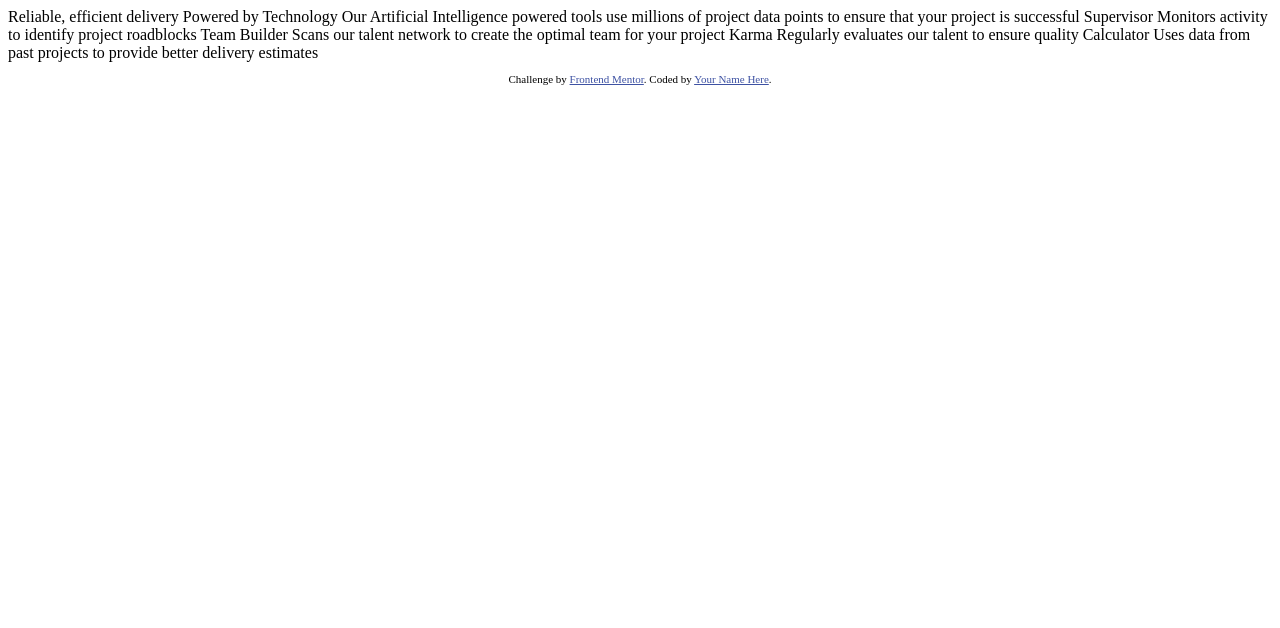
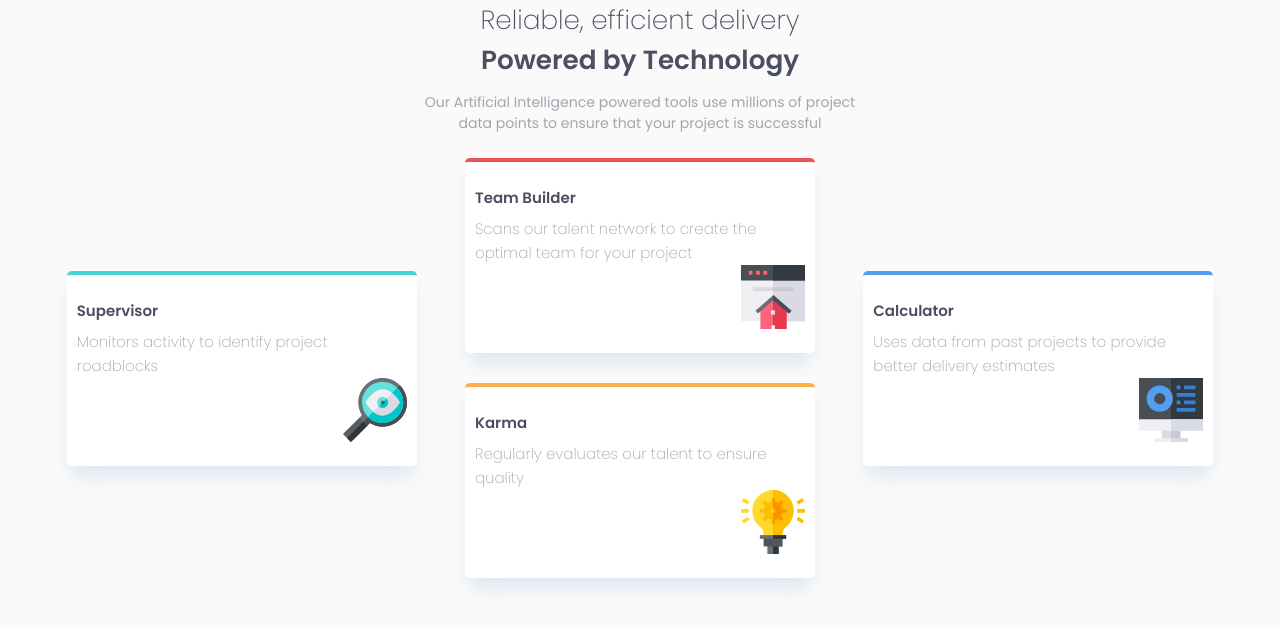
Before and after one commit to frayni/cardfeatures, a plain HTML site: page index.html in a window 1280 px wide. Drawn offline with Linux system fonts and the light colour scheme.

Commit message:
Finish this challenges

```diff
--- a/index.html
+++ b/index.html
@@ -3,43 +3,40 @@
 <head>
   <meta charset="UTF-8">
   <meta name="viewport" content="width=device-width, initial-scale=1.0"> <!-- displays site properly based on user's device -->
+  <link rel="icon" type="image/png" sizes="32x32" href="./images/favicon-32x32.png">
+  <title>Frontend Mentor | Four card feature section</title>
+  <!-- Importing style -->
+  <link rel="stylesheet" href="./styles/main.css">
+  <link href="https://fonts.googleapis.com/css?family=Poppins:100,100italic,200,200italic,300,300italic,regular,italic,500,500italic,600,600italic,700,700italic,800,800italic,900,900italic" rel="stylesheet" />
+</head>
 
-  <link rel="icon" type="image/png" sizes="32x32" href="./images/favicon-32x32.png">
+<header>
+  <h1>Reliable, efficient delivery <strong>Powered by Technology</strong></h1>
+  <p>Our Artificial Intelligence powered tools use millions of project data points
+    to ensure that your project is successful</p>
+</header>
 
-  <title>Frontend Mentor | Four card feature section</title>
-
-  <!-- Feel free to remove these styles or customise in your own stylesheet 👍 -->
-  <style>
-    .attribution { font-size: 11px; text-align: center; }
-    .attribution a { color: hsl(228, 45%, 44%); }
-  </style>
-</head>
-<body>
-
-  Reliable, efficient delivery
-  Powered by Technology
-
-  Our Artificial Intelligence powered tools use millions of project data points
-  to ensure that your project is successful
-
-  Supervisor
-  Monitors activity to identify project roadblocks
-
-  Team Builder
-  Scans our talent network to create the optimal team for your project
-
-  Karma
-  Regularly evaluates our talent to ensure quality
-
-  Calculator
-  Uses data from past projects to provide better delivery estimates
-
-
-  <footer>
-    <p class="attribution">
-      Challenge by <a href="https://www.frontendmentor.io?ref=challenge" target="_blank">Frontend Mentor</a>.
-      Coded by <a href="#">Your Name Here</a>.
-    </p>
-  </footer>
+<main class="container">
+  <div class="box-1">
+    <h2>Supervisor</h2>
+    <p>Monitors activity to identify project roadblocks</p>
+    <img src="./images/icon-supervisor.svg" alt="Supervisor">
+  </div>
+  <div class="box-2">
+    <h2>Team Builder</h2>
+    <p>Scans our talent network to create the optimal team for your project</p>
+    <img src="./images/icon-team-builder.svg" alt="team Builder">
+  </div>
+  <div class="box-3">
+    <h2>Karma</h2>
+    <p>Regularly evaluates our talent to ensure quality</p>
+    <img src="./images/icon-karma.svg" alt="Karma">
+  </div>
+  <div class="box-4">
+    <h2>Calculator</h2>
+    <p>Uses data from past projects to provide better delivery estimates</p>
+    <img src="./images/icon-calculator.svg" alt="Calculator">
+  </div>
+</main>
 </body>
 </html>
--- /dev/null
+++ b/styles/_base.scss
@@ -0,0 +1,109 @@
+// Layout
+header {
+	text-align: center;
+	width: 100%;
+	margin-bottom: 24px;
+	> h1 {
+		color: $veryDarkBlue;
+		font-size: 1.75rem;
+		font-weight: $weight2;
+        max-width: 400px;
+        margin: 0 auto 12px auto;
+		> strong {
+			font-weight: $weight6;
+		}
+	}
+	> p {
+		color: $grayishBlue;
+		font-size: 0.9375rem;
+        max-width: 450px;
+        margin: 0 auto;
+	}
+}
+// Basic
+.container {
+	display: grid;
+	grid-template-columns: repeat(3, 1fr);
+	grid-template-rows: repeat(4, 1fr);
+	grid-row-gap: 2em;
+	grid-column-gap: 1em;
+	justify-items: center;
+	margin-bottom: 5em;
+}
+.box-content {
+	> h2 {
+		color: $veryDarkBlue;
+		font-weight: $weight6;
+		margin-bottom: 8px;
+		font-size: 15px;
+	}
+	> p {
+		color: $grayishBlue;
+		font-weight: $weight2;
+		line-height: 1.6;
+	}
+	> img {
+		float: right;
+	}
+}
+.box {
+	padding: 24px 10px;
+	background-color: white;
+	max-width: 330px;
+	border-radius: 5px;
+	box-shadow: 0px 14px 20px -5px rgba(218, 228, 240, 1);
+	&-1 {
+		@extend .box;
+		grid-row: 2/4;
+		border: 4px 4px 0 0;
+		border-top: 4px solid $cyan;
+		justify-self: right;
+		@extend .box-content;
+	}
+	&-2 {
+		@extend .box;
+		grid-row: 1/3;
+		border-top: 4px solid $red;
+		@extend .box-content;
+	}
+	&-3 {
+		@extend .box;
+		grid-row: 3/5;
+		border-top: 4px solid $orange;
+		@extend .box-content;
+	}
+	&-4 {
+		@extend .box;
+		grid-row: 2/4;
+		border-top: 4px solid $blue;
+		justify-self: left;
+		@extend .box-content;
+	}
+}
+
+@media screen and (max-width: $tablet) {
+	.container {
+		grid-template-columns: 1fr;
+		grid-auto-rows: auto;
+	}
+	.box {
+		&-1 {
+			grid-column: 1;
+			grid-row: 1;
+			justify-self: center;
+		}
+		&-2 {
+			grid-column: 1;
+			grid-row: 2;
+		}
+		&-3 {
+			grid-column: 1;
+			grid-row: 3;
+		}
+		&-4 {
+			grid-column: 1;
+			grid-row: 4;
+			justify-self: center;
+		}
+	}
+}
--- /dev/null
+++ b/styles/main.scss
@@ -0,0 +1,41 @@
+// Resets
+* {
+    all: unset;
+    display: revert;
+    &::before, ::after {
+        box-sizing: border-box;
+    }
+}
+html {
+    scroll-behavior: smooth;
+    font-size: 15px;
+}
+// Variables
+$font1: 'Poppins', sans-serif;
+$weight2: 200;
+$weight4: 400;
+$weight6: 600;
+// Breakpoints
+$mobile: 450px;
+$tablet: 650px;
+$desktop: 1440px;
+// Colors
+$red: hsl(0, 78%, 62%);
+$cyan: hsl(180, 62%, 55%);
+$orange: hsl(34, 97%, 64%);
+$blue: hsl(212, 86%, 64%);
+$veryDarkBlue: hsl(234, 12%, 34%);
+$grayishBlue: hsl(229, 6%, 66%);
+$veryLightGray: hsl(0, 0%, 98%);
+
+// Body
+body {
+    background-color: $veryLightGray;
+    height: 100vh;
+    max-width: 1500px; // Max the width of the screen
+    margin: 0 auto; // Center everything
+    font-family: $font1;
+}
+
+// Importing files
+@import "base";
```
Also changed, not shown: styles/main.css (added), 1 other file.
